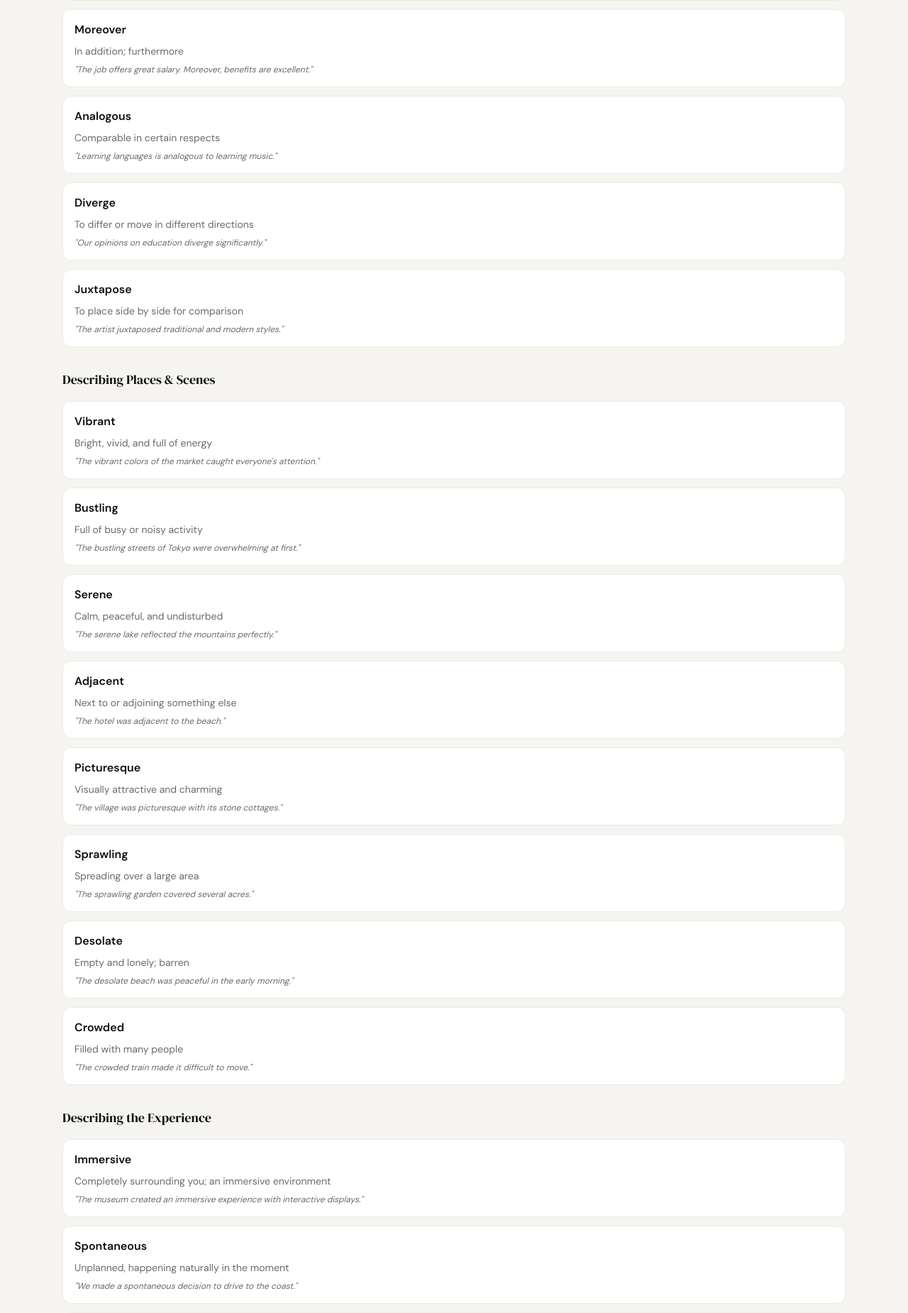
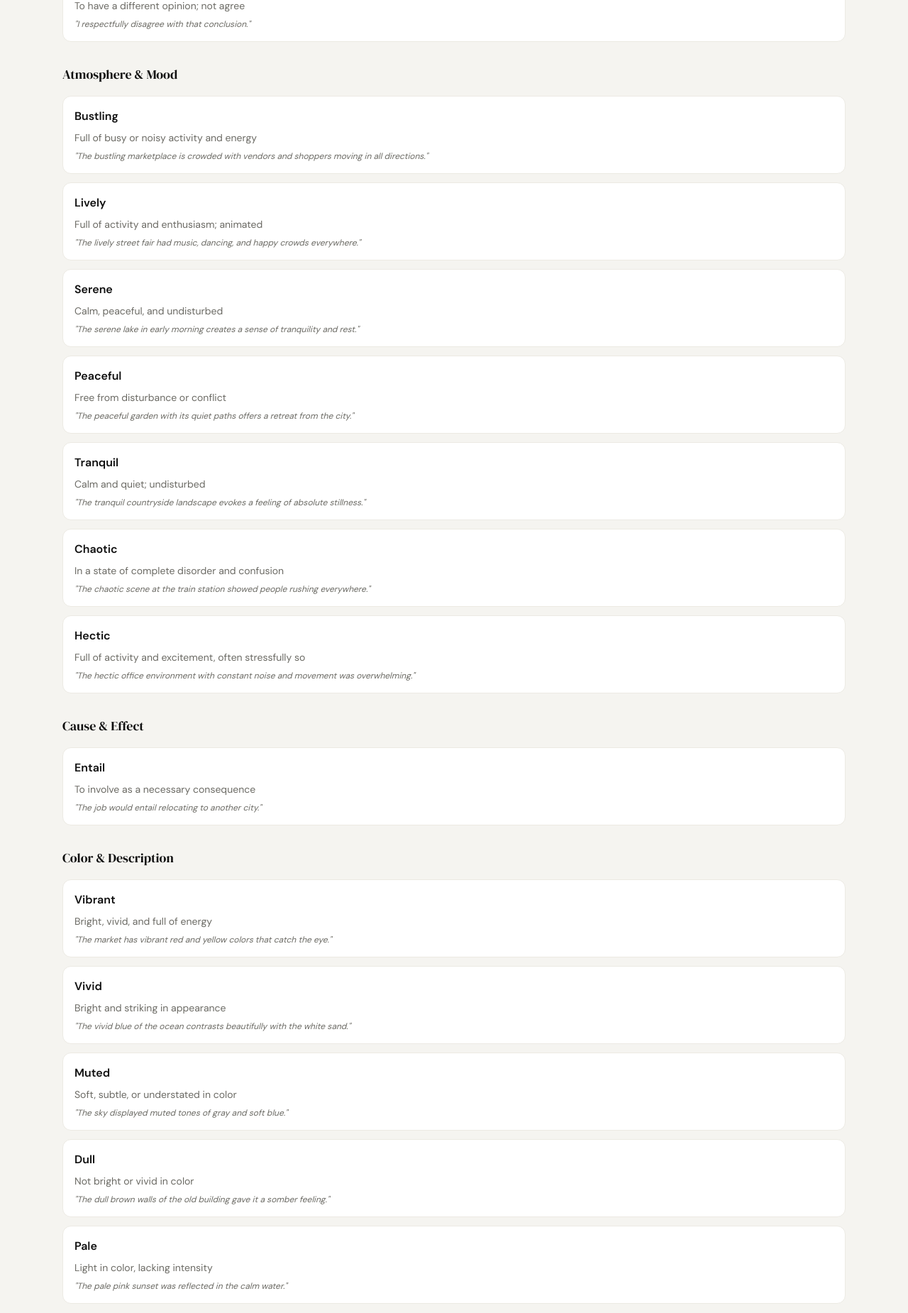
Before and after one commit to sudi-p/celpip-speaking, a Django app: page /vocab in a window 1280 px wide. Shown: the part 1982-3832 px from the top of the page at 71% size. Run offline with Django 5.2, Linux system fonts and the light colour scheme; parts of the project's set-up code (start-up, migrations or seed data) failed here and were passed over; some libraries are stand-ins or nearby versions.

Commit message:
task 3 vocabs and vocab bank connected

```diff
--- a/config/urls.py
+++ b/config/urls.py
@@ -17,6 +17,7 @@
     path("", TemplateView.as_view(template_name="index.html", extra_context={"active_page": "tasks"}), name="index"),
     path("index", TemplateView.as_view(template_name="index.html", extra_context={"active_page": "tasks"}), name="index_html"),
     path("record", TemplateView.as_view(template_name="record.html", extra_context={"active_page": "record"}), name="record"),
+    path("dashboard", TemplateView.as_view(template_name="dashboard.html", extra_context={"active_page": "dashboard"}), name="dashboard"),
     path("history", TemplateView.as_view(template_name="history.html", extra_context={"active_page": "history"}), name="history"),
     path("detail", TemplateView.as_view(template_name="detail.html", extra_context={"active_page": "record"}), name="detail"),
     path("logs", TemplateView.as_view(template_name="logs.html", extra_context={"active_page": "logs"}), name="logs"),
--- a/templates/history.html
+++ b/templates/history.html
@@ -159,7 +159,7 @@
           : `<span class="score-badge low">—</span>`;
         const date = new Date(s.created_at).toLocaleDateString();
         const isWriting = WRITING_TASK_IDS.has(s.task_id);
-        const viewHref = `${isWriting ? "write" : "record"}.html?session=${s.id}`;
+        const viewHref = `/${isWriting ? "write" : "record"}?session=${s.id}`;
         const questionSnippet = s.question
           ? `<p class="text-xs text-slate italic mt-2 line-clamp-2">"${escapeHtml(s.question)}"</p>`
           : "";
--- a/templates/partials/navbar.html
+++ b/templates/partials/navbar.html
@@ -45,6 +45,7 @@
   <!-- Mobile Navigation Menu -->
   <div id="navbar-menu" class="hidden md:hidden border-t border-mist bg-white">
     <div class="max-w-6xl mx-auto px-6 py-3 flex flex-col gap-1">
+      <a href="/dashboard" class="auth-only text-sm text-slate hover:text-ink transition-colors py-2 px-2 rounded hover:bg-mist" style="display:none">Dashboard</a>
       <a href="/" class="text-sm text-slate hover:text-ink transition-colors py-2 px-2 rounded hover:bg-mist">Tasks</a>
       <a href="/notes" class="text-sm text-slate hover:text-ink transition-colors py-2 px-2 rounded hover:bg-mist">Study Notes</a>
 
@@ -57,8 +58,7 @@
           </svg>
         </button>
         <div id="mobile-dropdown-menu" class="hidden pl-4 flex flex-col gap-1 mt-1">
-          <a href="/dashboard.html" class="auth-only text-sm text-slate hover:text-ink transition-colors py-2 px-2 rounded hover:bg-mist" style="display:none">Dashboard</a>
-          <a href="/history.html" class="text-sm text-slate hover:text-ink transition-colors py-2 px-2 rounded hover:bg-mist">History</a>
+          <a href="/history" class="text-sm text-slate hover:text-ink transition-colors py-2 px-2 rounded hover:bg-mist">History</a>
           <a href="/questions.html" class="text-sm text-slate hover:text-ink transition-colors py-2 px-2 rounded hover:bg-mist">Questions</a>
           <a href="/vocab.html" class="text-sm text-slate hover:text-ink transition-colors py-2 px-2 rounded hover:bg-mist">Vocab</a>
           <a href="/logs.html" class="text-sm text-slate hover:text-ink transition-colors py-2 px-2 rounded hover:bg-mist">Logs</a>
--- a/templates/vocab_data.js
+++ b/templates/vocab_data.js
@@ -35,14 +35,31 @@
   { word: "Gratifying", meaning: "Deeply satisfying and rewarding", example: "Seeing my hard work pay off was incredibly gratifying.", type: "Reflection & Lessons", task: "2" },
 
   // ── Task 3: Describing a Scene ──
-  { word: "Vibrant", meaning: "Bright, vivid, and full of energy", example: "The vibrant colors of the market caught everyone's attention.", type: "Describing Places & Scenes", task: "3" },
-  { word: "Bustling", meaning: "Full of busy or noisy activity", example: "The bustling streets of Tokyo were overwhelming at first.", type: "Describing Places & Scenes", task: "3" },
-  { word: "Serene", meaning: "Calm, peaceful, and undisturbed", example: "The serene lake reflected the mountains perfectly.", type: "Describing Places & Scenes", task: "3" },
-  { word: "Adjacent", meaning: "Next to or adjoining something else", example: "The hotel was adjacent to the beach.", type: "Describing Places & Scenes", task: "3" },
-  { word: "Picturesque", meaning: "Visually attractive and charming", example: "The village was picturesque with its stone cottages.", type: "Describing Places & Scenes", task: "3" },
-  { word: "Sprawling", meaning: "Spreading over a large area", example: "The sprawling garden covered several acres.", type: "Describing Places & Scenes", task: "3" },
-  { word: "Desolate", meaning: "Empty and lonely; barren", example: "The desolate beach was peaceful in the early morning.", type: "Describing Places & Scenes", task: "3" },
-  { word: "Crowded", meaning: "Filled with many people", example: "The crowded train made it difficult to move.", type: "Describing Places & Scenes", task: "3" },
+  { word: "In the foreground", meaning: "The closest/nearest part of the image", example: "In the foreground, I can see children playing in the park.", type: "Spatial Language", task: "3" },
+  { word: "In the background", meaning: "The farthest/rear part of the image", example: "In the background, mountains are visible against the sky.", type: "Spatial Language", task: "3" },
+  { word: "In the center", meaning: "The middle of the image", example: "In the center, there's a large fountain with water flowing.", type: "Spatial Language", task: "3" },
+  { word: "Surrounding", meaning: "Describing things around or within other things", example: "The buildings surrounding the plaza are all historic structures.", type: "Spatial Language", task: "3" },
+  { word: "Nestled", meaning: "Positioned snugly within a surrounding area", example: "Buildings nestled among the trees create a peaceful village scene.", type: "Spatial Language", task: "3" },
+  { word: "Vibrant", meaning: "Bright, vivid, and full of energy", example: "The market has vibrant red and yellow colors that catch the eye.", type: "Color & Description", task: "3" },
+  { word: "Vivid", meaning: "Bright and striking in appearance", example: "The vivid blue of the ocean contrasts beautifully with the white sand.", type: "Color & Description", task: "3" },
+  { word: "Muted", meaning: "Soft, subtle, or understated in color", example: "The sky displayed muted tones of gray and soft blue.", type: "Color & Description", task: "3" },
+  { word: "Dull", meaning: "Not bright or vivid in color", example: "The dull brown walls of the old building gave it a somber feeling.", type: "Color & Description", task: "3" },
+  { word: "Pale", meaning: "Light in color, lacking intensity", example: "The pale pink sunset was reflected in the calm water.", type: "Color & Description", task: "3" },
+  { word: "Bustling", meaning: "Full of busy or noisy activity and energy", example: "The bustling marketplace is crowded with vendors and shoppers moving in all directions.", type: "Atmosphere & Mood", task: "3" },
+  { word: "Lively", meaning: "Full of activity and enthusiasm; animated", example: "The lively street fair had music, dancing, and happy crowds everywhere.", type: "Atmosphere & Mood", task: "3" },
+  { word: "Serene", meaning: "Calm, peaceful, and undisturbed", example: "The serene lake in early morning creates a sense of tranquility and rest.", type: "Atmosphere & Mood", task: "3" },
+  { word: "Peaceful", meaning: "Free from disturbance or conflict", example: "The peaceful garden with its quiet paths offers a retreat from the city.", type: "Atmosphere & Mood", task: "3" },
+  { word: "Tranquil", meaning: "Calm and quiet; undisturbed", example: "The tranquil countryside landscape evokes a feeling of absolute stillness.", type: "Atmosphere & Mood", task: "3" },
+  { word: "Chaotic", meaning: "In a state of complete disorder and confusion", example: "The chaotic scene at the train station showed people rushing everywhere.", type: "Atmosphere & Mood", task: "3" },
+  { word: "Hectic", meaning: "Full of activity and excitement, often stressfully so", example: "The hectic office environment with constant noise and movement was overwhelming.", type: "Atmosphere & Mood", task: "3" },
+  { word: "Strolling", meaning: "Walking in a leisurely, relaxed way (present continuous: are strolling)", example: "People are strolling along the boardwalk, enjoying the nice weather.", type: "Action & Movement", task: "3" },
+  { word: "Wandering", meaning: "Moving aimlessly or without a fixed course (present continuous: are wandering)", example: "Visitors are wandering through the historic streets, exploring the old district.", type: "Action & Movement", task: "3" },
+  { word: "Gathered", meaning: "Assembled or collected together in a group (present continuous: are gathered)", example: "People are gathered around the fountain, taking photos and chatting.", type: "Action & Movement", task: "3" },
+  { word: "Adjacent", meaning: "Next to or adjoining something else", example: "The hotel is adjacent to the beach, offering easy access to the water.", type: "Describing Places & Scenes", task: "3" },
+  { word: "Picturesque", meaning: "Visually attractive and charming in appearance", example: "The picturesque village with its stone cottages and cobblestone streets is stunning.", type: "Describing Places & Scenes", task: "3" },
+  { word: "Sprawling", meaning: "Spreading over a large area in an extended way", example: "The sprawling garden covers several acres with trees, flowers, and pathways.", type: "Describing Places & Scenes", task: "3" },
+  { word: "Desolate", meaning: "Empty, barren, and often lonely in appearance", example: "The desolate beach in early morning, with no one around, felt peaceful and isolated.", type: "Describing Places & Scenes", task: "3" },
+  { word: "Crowded", meaning: "Filled with many people, often uncomfortably so", example: "The crowded marketplace is packed with shoppers moving between different stalls.", type: "Describing Places & Scenes", task: "3" },
 
   // ── Task 4: Making Predictions ──
   { word: "Anticipate", meaning: "To expect or predict something", example: "I anticipate that technology will transform industries.", type: "Predictions & Possibilities", task: "4" },
```
Also changed, not shown: templates/speaking task 3.html (+71 -93 lines).
